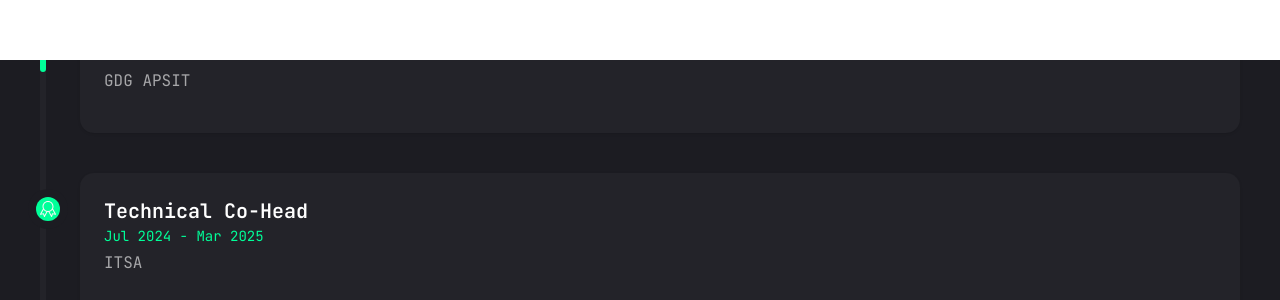
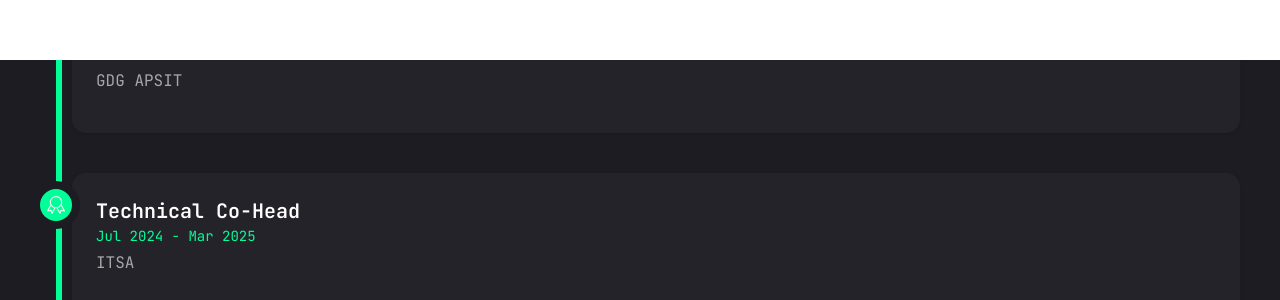
Before and after one commit to ShreyNagda/portfolio, a Next.js app: page / in a window 1280 px wide. Shown: the part 1540-1840 px from the top of the page. Built offline with nearby package versions, Linux system fonts and the light colour scheme.

Commit message:
Fixed scroll animations

```diff
--- a/components/ExperienceTimeline.tsx
+++ b/components/ExperienceTimeline.tsx
@@ -4,7 +4,7 @@ import { motion, useScroll, useTransform } from "framer-motion";
 import { useRef } from "react";
 import { SlBadge } from "react-icons/sl";
 
-// Data from your app/resume/page.tsx
+// Your updated data with the new "Technical Head" role
 const experiences = {
   title: "My Experience",
   icon: <SlBadge />,
@@ -50,19 +50,21 @@ const experiences = {
 // A single timeline item
 function TimelineItem({ item }: { item: (typeof experiences.items)[0] }) {
   return (
-    // Use whileInView to animate as it scrolls into view
+    // This `li` is now the relative parent for the badge
+    // It has NO margin-left. It fills the space given by the <ol>'s padding.
     <motion.li
       initial={{ opacity: 0, y: 20 }}
       whileInView={{ opacity: 1, y: 0 }}
-      viewport={{ once: true }} // Only animate once
+      viewport={{ once: true }}
       transition={{ duration: 0.5, ease: "easeInOut" }}
-      className="mb-10 ml-8 p-6 bg-[#232329] rounded-xl shadow-sm"
+      className="relative mb-10" // <-- Item is relative, margin-left is removed
     >
-      {/* The dot on the timeline */}
-      <span className="absolute flex items-center justify-center w-6 h-6 bg-accent rounded-full -left-3 ring-8 ring-[#1c1c22]">
-        {experiences.icon}
+      <span className="absolute flex items-center justify-center w-8 h-8 bg-accent rounded-full top-[1rem] left-[-1rem] -translate-x-1/2 ring-8 ring-[#1c1c22]">
+        {/* Increased size to w-8 h-8 and centered the icon */}
+        <div className="text-lg">{experiences.icon}</div>
       </span>
 
+      <div className="p-6 bg-[#232329] rounded-xl shadow-sm">
         <h3 className="flex items-center mb-1 text-xl font-semibold text-white">
           {item.role}
         </h3>
@@ -72,49 +74,50 @@ function TimelineItem({ item }: { item: (typeof experiences.items)[0] }) {
         <p className="md:mb-4 text-base font-normal text-white/60">
           {item.organization}
         </p>
-      <p className="text-sm font-normal text-white/80 hidden md:visible">
+        <p className="hidden md:visible text-sm font-normal text-white/80">
           {item.description}
         </p>
+      </div>
     </motion.li>
   );
 }
 
 // The main timeline component
 export default function ExperienceTimeline() {
-  const targetRef = useRef<HTMLDivElement>(null);
+  const targetRef = useRef<HTMLOListElement>(null); // Ref is on the <ol>
 
-  // 1. Get scroll progress relative to the targetRef
   const { scrollYProgress } = useScroll({
     target: targetRef,
-    offset: ["start end", "end start"], // Start tracking when bottom of viewport hits top of component
+    offset: ["start end", "end end"],
   });
-
-  // 2. Transform the scroll progress (0 to 1) into a height value
-  const height = useTransform(scrollYProgress, [0, 0.65], ["0%", "100%"]);
+  const height = useTransform(scrollYProgress, [0, 1], ["0%", "100%"]);
 
   return (
     <section className="container mx-auto py-12">
-      <h2 className="text-3xl font-bold text-center mb-5 md:mb-12">
+      <h2 className="text-3xl font-bold text-center mb-12">
         My <span className="text-accent">Journey</span>
       </h2>
 
-      {/* 3. The ref is attached to the container */}
-      <div ref={targetRef} className="relative">
-        {/* The static background line */}
-        <div className="absolute left-0 top-0 w-1.5 h-full bg-[#232329] rounded-full" />
+      {/*
+        This is the relative parent for the lines AND the items.
+        We add `pl-8` (2rem / 32px) to make space for the badge.
+      */}
+      <ol ref={targetRef} className="relative pl-8">
+        {/* The background line. Positioned at `left-4` (1rem / 16px).
+          This leaves space for the 32px-wide badge to center over it.
+        */}
+        <div className="absolute left-4 top-0 w-1.5 h-full bg-[#232329] rounded-full" />
 
-        {/* 4. The animated foreground line uses the transformed 'height' */}
+        {/* The animated line, same position. */}
         <motion.div
-          className="absolute left-0 top-0 w-1.5 h-full bg-accent rounded-full origin-top"
-          style={{ height }} // Animate the height based on scroll
+          className="absolute left-4 top-0 w-1.5 bg-accent rounded-full origin-top"
+          style={{ height }}
         />
 
-        <ol className="relative ml-2">
         {experiences.items.map((item, index) => (
           <TimelineItem key={index} item={item} />
         ))}
       </ol>
-      </div>
     </section>
   );
 }
```
Lines whose indentation alone changed are shown as unchanged.
